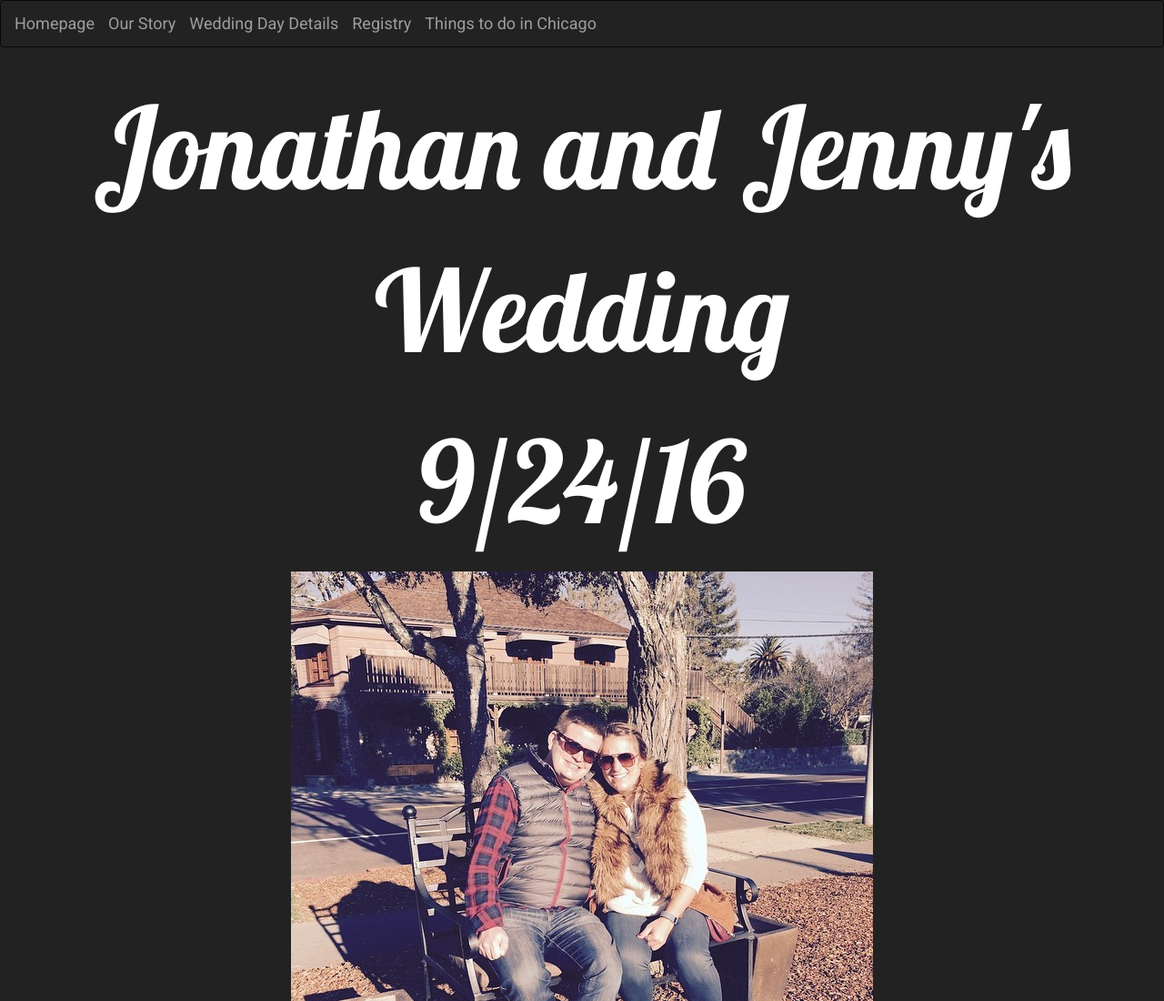
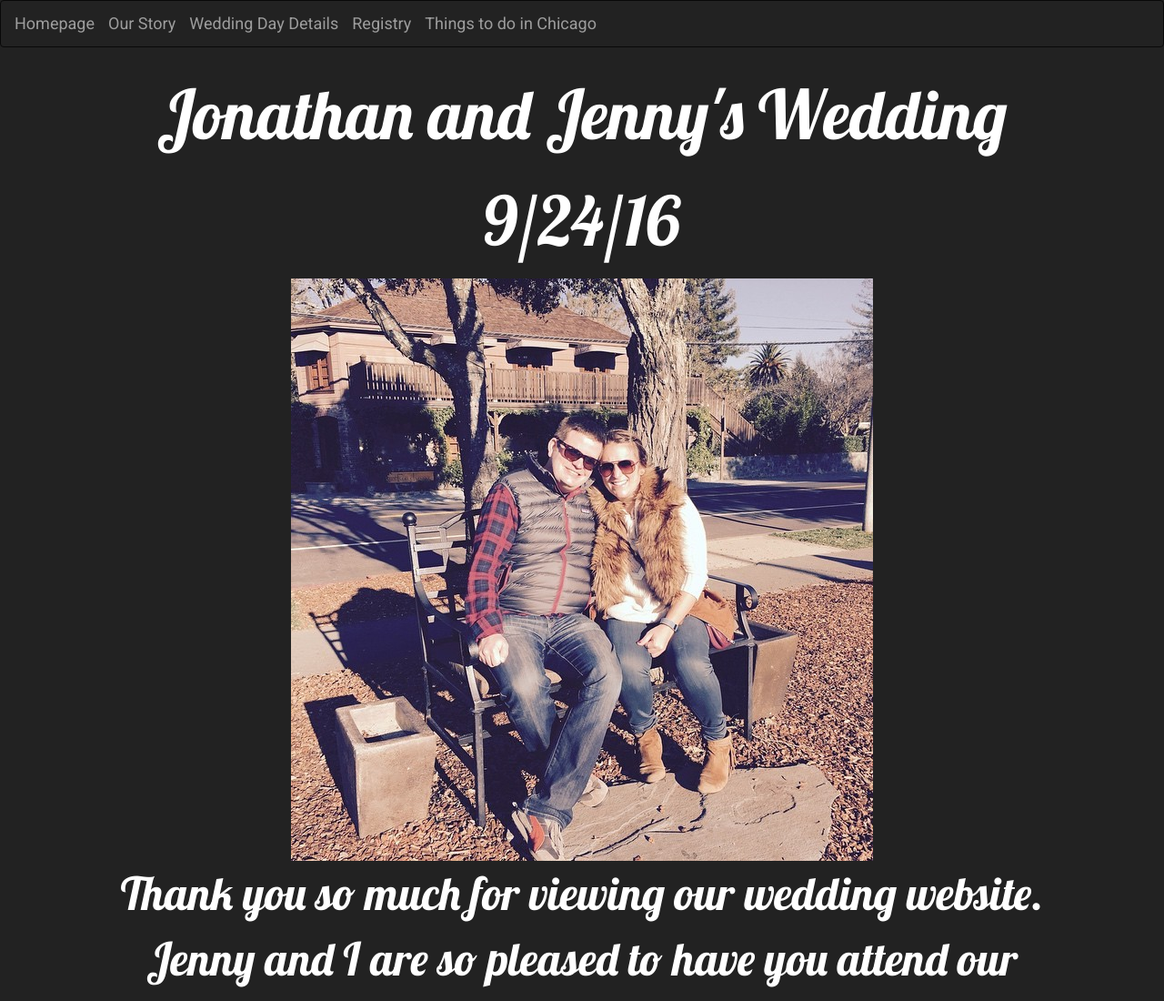
Before and after one commit to jonathancalfee/jonathancalfee.github.io, a plain HTML site: page index.html in a window 1280 px wide. Shown: the top 1100 px of the page at 91% size. Drawn offline with nearby package versions, Linux system fonts and the light colour scheme.

Commit message:
chachacha CHANGES

```diff
--- a/styles.css
+++ b/styles.css
@@ -50,7 +50,7 @@ form .btn-default {
   align="center"
 }
 .headline {
-  font-size: 125px;
+  font-size: 75px;
 font-family: 'Lobster', cursive;
 color: #FFF;
 align="center"
```
